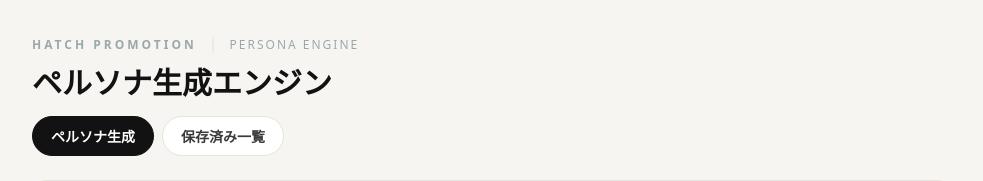
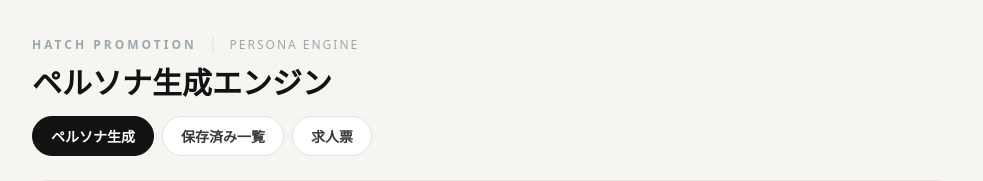
Before and after one commit to teraki-hatch/recruitment-management-system, a Next.js app: page / in a window 1280 px wide. Shown: the top 181 px of the page, without its empty margins (148-1131 px from the left). Built offline with nearby package versions, Linux system fonts and the light colour scheme.

Commit message:
Update page.tsx

```diff
--- a/app/page.tsx
+++ b/app/page.tsx
@@ -1,6 +1,7 @@
 "use client";
 
 import { useState } from "react";
+import JobAds from "./JobAds";
 
 const COLORS = {
   ink: "#121212",
@@ -246,6 +247,9 @@ export default function Page() {
           </TabBtn>
           <TabBtn active={view === "list"} onClick={() => switchView("list")}>
             保存済み一覧
+          </TabBtn>
+          <TabBtn active={view === "jobad"} onClick={() => switchView("jobad")}>
+            求人票
           </TabBtn>
         </div>
 
@@ -648,6 +652,8 @@ export default function Page() {
             ))}
           </div>
         ) : null}
+
+        {view === "jobad" ? <JobAds /> : null}
       </div>
     </div>
   );
```
